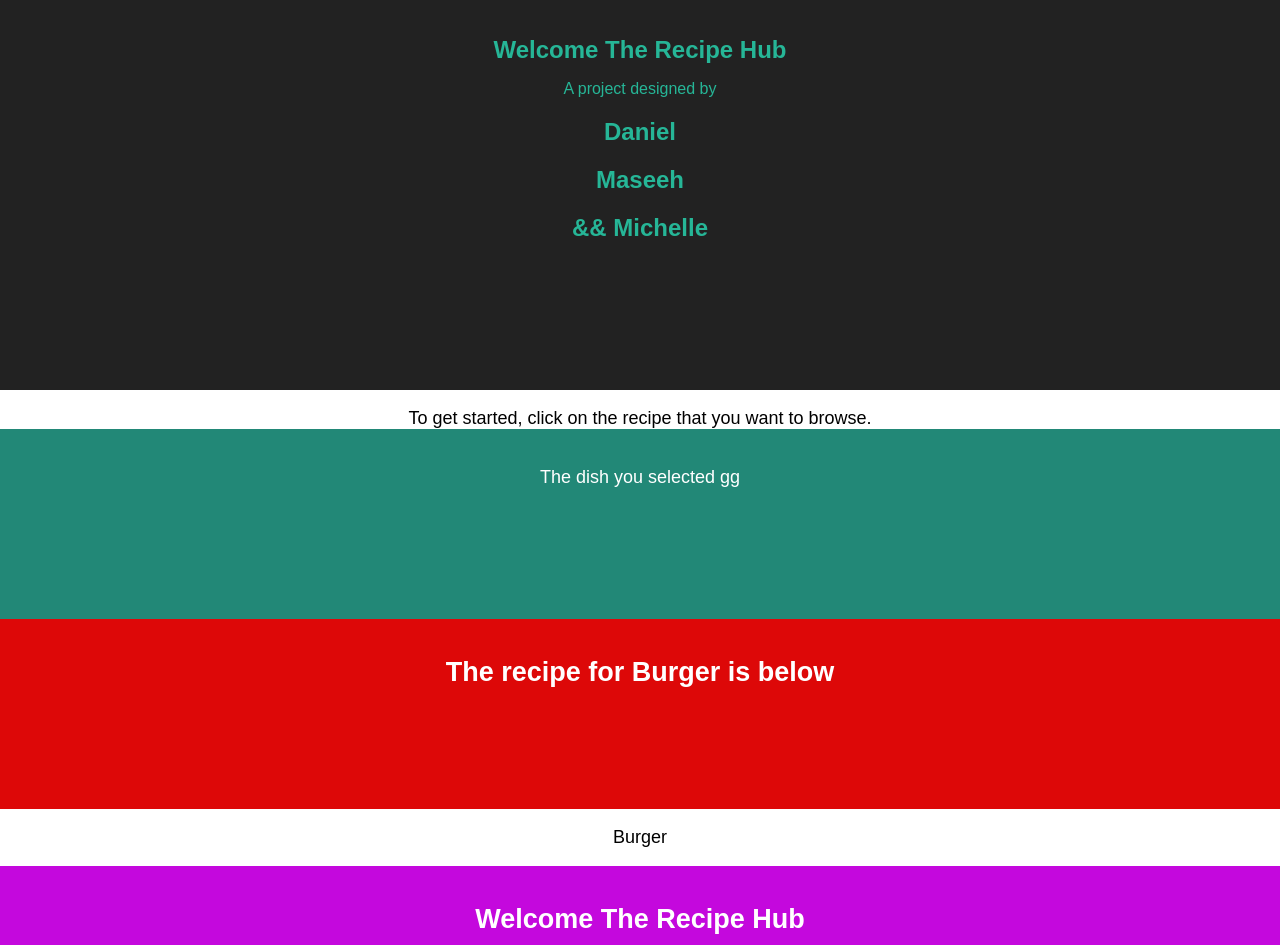
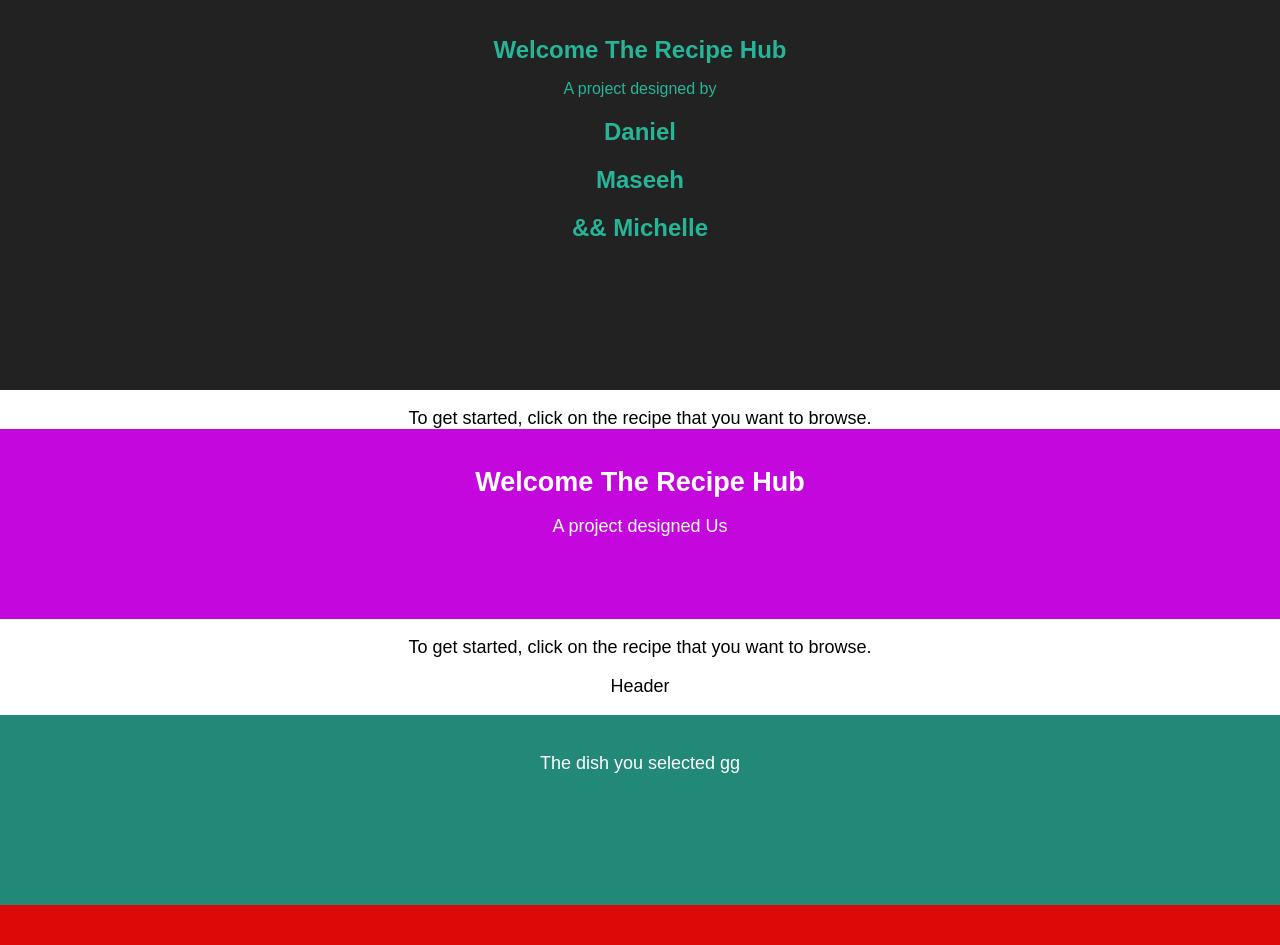
Before and after one commit to danielpickert/foodapp, a React (Create React App) app: page / in a window 1280 px wide. Shown: the top 945 px of the page. Built offline with nearby package versions, Linux system fonts and the light colour scheme.

Commit message:
moved header up

```diff
--- a/src/App.js
+++ b/src/App.js
@@ -20,9 +20,10 @@ class App extends Component {
         </header>
         <p className="App-intro">
           To get started, click on the recipe that you want to browse.
+
+          <Header name="Header" />
           <Display name="The dish you selected" />
           <Recipe name="Burger" />
-          <Header name="Header" />
           <Search name="Search" />
         </p>
       </div>
```
